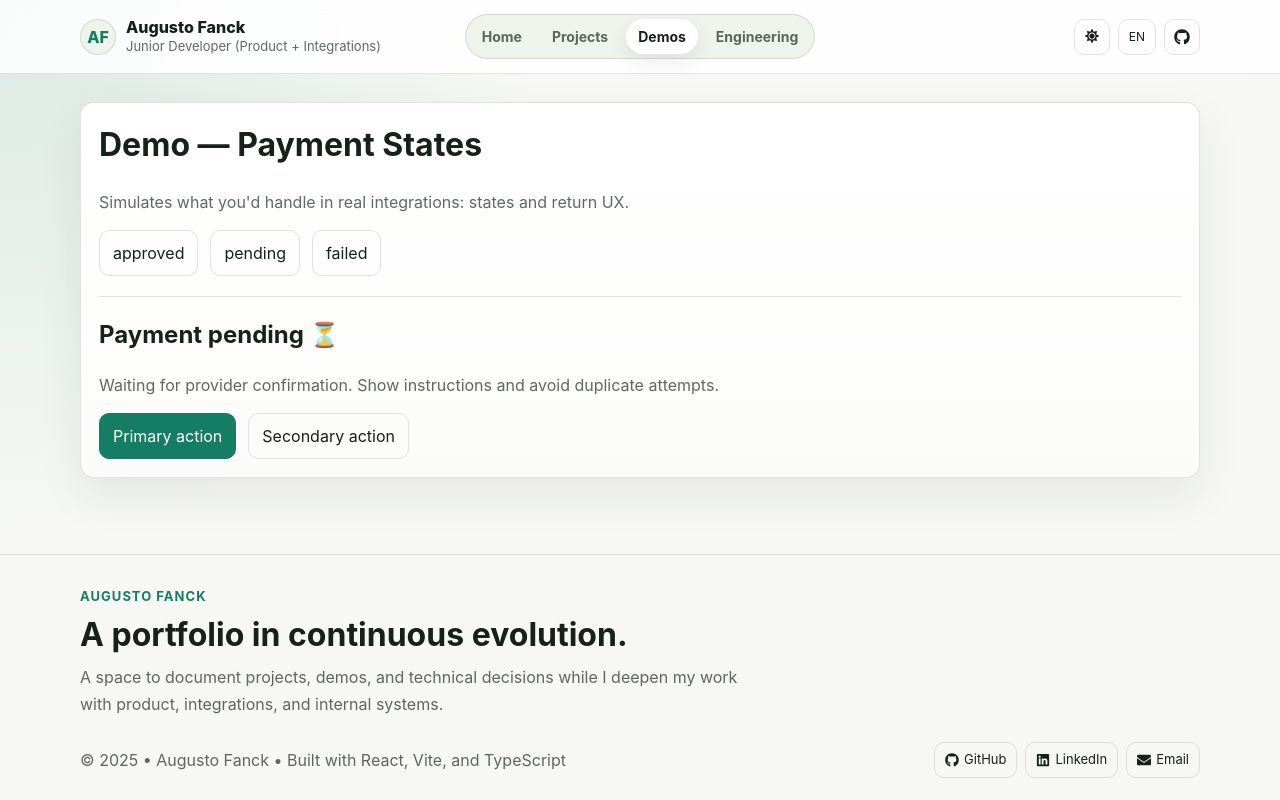
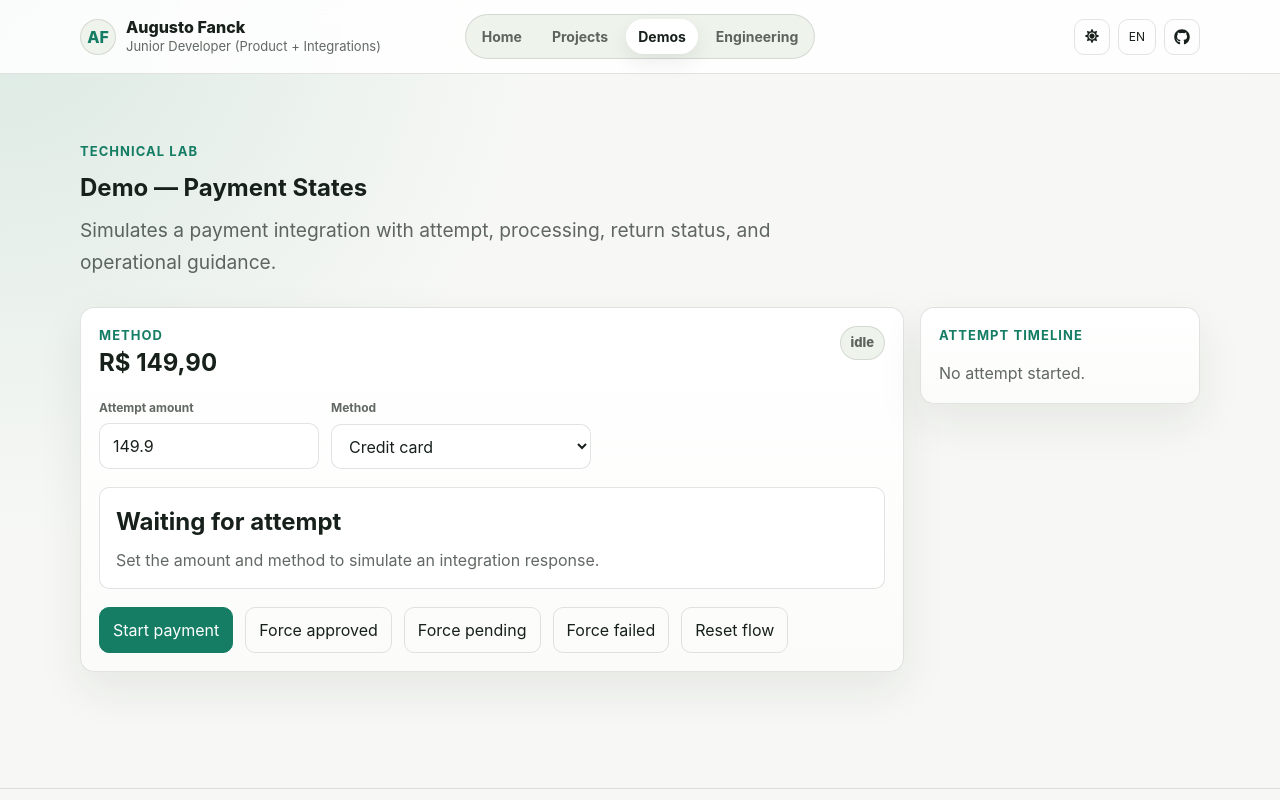
Before and after one commit to augustofanck/portfolio-spa, a React (Vite) app: page /demos/payment-status in a window 1280 px wide. Shown: the top 800 px of the page. Built offline with nearby package versions, Linux system fonts and the light colour scheme.

Commit message:
refactor: new version of PaymentStatusDemo

```diff
--- a/src/index.css
+++ b/src/index.css
@@ -1012,3 +1012,102 @@ hr {
   padding: 6px 10px;
   font-size: 13px;
 }
+
+.payment-form-grid {
+  display: grid;
+  grid-template-columns: minmax(160px, 220px) minmax(180px, 260px);
+  gap: 12px;
+  max-width: 520px;
+}
+
+.payment-form-grid input,
+.payment-form-grid select {
+  width: 100%;
+  min-width: 0;
+}
+
+.payment-form-grid label {
+  display: grid;
+  gap: 6px;
+  min-width: 0;
+}
+
+.payment-form-grid label span {
+  color: var(--muted);
+  font-size: 12px;
+  font-weight: 700;
+}
+
+.payment-actions {
+  display: grid;
+  grid-template-columns: repeat(auto-fit, minmax(150px, 1fr));
+  gap: 10px;
+}
+
+.payment-actions button {
+  width: 100%;
+  min-width: 0;
+  white-space: normal;
+}
+
+.payment-result {
+  display: grid;
+  gap: 8px;
+  border: 1px solid var(--border);
+  border-radius: var(--radius-sm);
+  padding: 16px;
+  background: var(--surface);
+}
+
+.payment-status {
+  display: inline-flex;
+  align-items: center;
+  width: fit-content;
+  min-height: 34px;
+  border: 1px solid var(--border);
+  border-radius: 999px;
+  padding: 6px 10px;
+  font-size: 13px;
+  font-weight: 800;
+  white-space: normal;
+}
+
+.payment-status-idle,
+.payment-status-processing {
+  color: var(--muted);
+  background: var(--pill);
+}
+
+.payment-status-approved {
+  border-color: rgba(20, 125, 100, 0.35);
+  color: var(--accent);
+  background: rgba(20, 125, 100, 0.1);
+}
+
+.payment-status-pending {
+  border-color: rgba(184, 107, 24, 0.35);
+  color: var(--warning);
+  background: rgba(184, 107, 24, 0.1);
+}
+
+.payment-status-failed {
+  border-color: rgba(190, 54, 54, 0.35);
+  color: #be3636;
+  background: rgba(190, 54, 54, 0.1);
+}
+
+.payment-timeline {
+  display: grid;
+  gap: 10px;
+  margin: 12px 0 0;
+  padding-left: 20px;
+  color: var(--muted);
+  line-height: 1.6;
+}
+
+@media (max-width: 560px) {
+  .payment-form-grid,
+  .payment-actions {
+    grid-template-columns: 1fr;
+  }
+}
--- a/src/locales/en/translation.json
+++ b/src/locales/en/translation.json
@@ -170,18 +170,41 @@
     },
     "payment": {
       "title": "Demo — Payment States",
-      "desc": "Simulates what you'd handle in real integrations: states and return UX.",
-      "approvedTitle": "Payment approved ✅",
-      "approvedMsg": "Order confirmed. You can release access/delivery and log the transaction.",
-      "pendingTitle": "Payment pending ⏳",
-      "pendingMsg": "Waiting for provider confirmation. Show instructions and avoid duplicate attempts.",
-      "failedTitle": "Payment failed ❌",
-      "failedMsg": "Explain the reason (when available) and offer a clean retry UX.",
-      "primaryAction": "Primary action",
-      "secondaryAction": "Secondary action",
+      "desc": "Simulates a payment integration with attempt, processing, return status, and operational guidance.",
+      "amountLabel": "Attempt amount",
+      "methodLabel": "Method",
+      "methodCredit": "Credit card",
+      "methodPix": "Pix",
+      "methodBoleto": "Bank slip",
+      "start": "Start payment",
+      "processing": "Processing...",
+      "retry": "New attempt",
+      "reset": "Reset flow",
+      "forceApproved": "Force approved",
+      "forcePending": "Force pending",
+      "forceFailed": "Force failed",
+      "timelineTitle": "Attempt timeline",
+      "emptyTimeline": "No attempt started.",
+      "statusIdle": "idle",
+      "statusProcessing": "processing",
       "statusApproved": "approved",
       "statusPending": "pending",
-      "statusFailed": "failed"
+      "statusFailed": "failed",
+      "approvedTitle": "Payment approved",
+      "approvedMsg": "Order confirmed. The operation can release delivery/access and register the transaction.",
+      "pendingTitle": "Payment pending",
+      "pendingMsg": "Waiting for provider confirmation. Avoid duplicate attempts and guide the user through the next step.",
+      "failedTitle": "Payment failed",
+      "failedMsg": "Explain the reason when available and offer a new attempt without losing context.",
+      "idleTitle": "Waiting for attempt",
+      "idleMsg": "Set the amount and method to simulate an integration response.",
+      "processingTitle": "Sending to provider",
+      "processingMsg": "The interface keeps the user informed while waiting for the operation response.",
+      "eventStarted": "Attempt created",
+      "eventProcessing": "Request sent to provider",
+      "eventApproved": "Approved response received",
+      "eventPending": "Pending response received",
+      "eventFailed": "Failure response received"
     }
   },
 
--- a/src/locales/ptBR/translation.json
+++ b/src/locales/ptBR/translation.json
@@ -172,18 +172,41 @@
     },
     "payment": {
       "title": "Demo — Estados de Pagamento",
-      "desc": "Simula o que você trataria em integrações reais: estados e UX do retorno.",
-      "approvedTitle": "Pagamento aprovado ✅",
-      "approvedMsg": "Pedido confirmado. Você já pode liberar o acesso/entrega e registrar a transação.",
-      "pendingTitle": "Pagamento pendente ⏳",
-      "pendingMsg": "Aguardando confirmação do provedor. Mostre instruções e evite duplicidade de tentativa.",
-      "failedTitle": "Pagamento falhou ❌",
-      "failedMsg": "Informe o motivo (quando houver) e ofereça nova tentativa com UX limpa.",
-      "primaryAction": "Ação principal",
-      "secondaryAction": "Ação secundária",
+      "desc": "Simula uma integração de pagamento com tentativa, processamento, retorno e orientação operacional.",
+      "amountLabel": "Valor da tentativa",
+      "methodLabel": "Método",
+      "methodCredit": "Cartão de crédito",
+      "methodPix": "Pix",
+      "methodBoleto": "Boleto",
+      "start": "Iniciar pagamento",
+      "processing": "Processando...",
+      "retry": "Nova tentativa",
+      "reset": "Limpar fluxo",
+      "forceApproved": "Forçar aprovado",
+      "forcePending": "Forçar pendente",
+      "forceFailed": "Forçar falha",
+      "timelineTitle": "Timeline da tentativa",
+      "emptyTimeline": "Nenhuma tentativa iniciada.",
+      "statusIdle": "aguardando",
+      "statusProcessing": "processando",
       "statusApproved": "aprovado",
       "statusPending": "pendente",
-      "statusFailed": "falhou"
+      "statusFailed": "falhou",
+      "approvedTitle": "Pagamento aprovado",
+      "approvedMsg": "Pedido confirmado. A operação pode liberar entrega/acesso e registrar a transação.",
+      "pendingTitle": "Pagamento pendente",
+      "pendingMsg": "Aguardando confirmação do provedor. Evite duplicidade e oriente o usuário sobre o próximo passo.",
+      "failedTitle": "Pagamento falhou",
+      "failedMsg": "Informe o motivo quando disponível e ofereça uma nova tentativa sem perder o contexto.",
+      "idleTitle": "Aguardando tentativa",
+      "idleMsg": "Configure o valor e o método para simular uma resposta de integração.",
+      "processingTitle": "Enviando para o provedor",
+      "processingMsg": "A interface mantém o usuário informado enquanto aguarda o retorno da operação.",
+      "eventStarted": "Tentativa criada",
+      "eventProcessing": "Requisição enviada ao provedor",
+      "eventApproved": "Retorno aprovado recebido",
+      "eventPending": "Retorno pendente recebido",
+      "eventFailed": "Retorno de falha recebido"
     }
   },
 
--- a/src/pages/demos/PaymentStatusDemo.tsx
+++ b/src/pages/demos/PaymentStatusDemo.tsx
@@ -1,71 +1,224 @@
 import { useMemo, useState } from "react";
 import { useTranslation } from "react-i18next";
 
-type Status = "approved" | "pending" | "failed";
+type Status = "idle" | "processing" | "approved" | "pending" | "failed";
+type Method = "credit" | "pix" | "boleto";
+
+type TimelineEvent = {
+  id: string;
+  label: string;
+};
+
+function formatCurrency(value: number) {
+  return new Intl.NumberFormat("pt-BR", {
+    style: "currency",
+    currency: "BRL",
+  }).format(value);
+}
 
 export default function PaymentStatusDemo() {
   const { t } = useTranslation();
-  const [status, setStatus] = useState<Status>("pending");
 
-  const copy = useMemo(() => {
+  const [amount, setAmount] = useState(149.9);
+  const [method, setMethod] = useState<Method>("credit");
+  const [status, setStatus] = useState<Status>("idle");
+  const [timeline, setTimeline] = useState<TimelineEvent[]>([]);
+
+  const statusCopy = useMemo(() => {
     return {
+      idle: {
+        title: t("demo.payment.idleTitle"),
+        msg: t("demo.payment.idleMsg"),
+        label: t("demo.payment.statusIdle"),
+      },
+      processing: {
+        title: t("demo.payment.processingTitle"),
+        msg: t("demo.payment.processingMsg"),
+        label: t("demo.payment.statusProcessing"),
+      },
       approved: {
         title: t("demo.payment.approvedTitle"),
         msg: t("demo.payment.approvedMsg"),
+        label: t("demo.payment.statusApproved"),
       },
       pending: {
         title: t("demo.payment.pendingTitle"),
         msg: t("demo.payment.pendingMsg"),
+        label: t("demo.payment.statusPending"),
       },
       failed: {
         title: t("demo.payment.failedTitle"),
         msg: t("demo.payment.failedMsg"),
+        label: t("demo.payment.statusFailed"),
       },
-    } satisfies Record<Status, { title: string; msg: string }>;
+    } satisfies Record<Status, { title: string; msg: string; label: string }>;
   }, [t]);
 
+  function addEvent(label: string) {
+    setTimeline((current) => [
+      ...current,
+      {
+        id: crypto.randomUUID(),
+        label,
+      },
+    ]);
+  }
+
+  function startPayment(forcedStatus?: Exclude<Status, "idle" | "processing">) {
+    setStatus("processing");
+    setTimeline([
+      {
+        id: crypto.randomUUID(),
+        label: t("demo.payment.eventStarted"),
+      },
+      {
+        id: crypto.randomUUID(),
+        label: t("demo.payment.eventProcessing"),
+      },
+    ]);
+
+    window.setTimeout(() => {
+      const finalStatus =
+        forcedStatus ??
+        (["approved", "pending", "failed"][
+          Math.floor(Math.random() * 3)
+        ] as Exclude<Status, "idle" | "processing">);
+
+      setStatus(finalStatus);
+
+      const eventKey = {
+        approved: "demo.payment.eventApproved",
+        pending: "demo.payment.eventPending",
+        failed: "demo.payment.eventFailed",
+      }[finalStatus];
+
+      addEvent(t(eventKey));
+    }, 700);
+  }
+
+  function reset() {
+    setStatus("idle");
+    setTimeline([]);
+  }
+
   return (
-    <div className="card">
-      <h1 style={{ marginTop: 0 }}>{t("demo.payment.title")}</h1>
-      <p className="muted">{t("demo.payment.desc")}</p>
+    <div className="demo-detail">
+      <section className="section-header">
+        <p className="eyebrow">{t("demosPage.eyebrow")}</p>
+        <h1 style={{ margin: 0 }}>{t("demo.payment.title")}</h1>
+        <p className="muted lede" style={{ margin: 0 }}>
+          {t("demo.payment.desc")}
+        </p>
+      </section>
+
+      <section className="demo-workspace">
+        <div className="card demo-panel">
+          <div className="demo-panel-header">
+            <div>
+              <p className="eyebrow">{t("demo.payment.methodLabel")}</p>
+              <h2 style={{ margin: 0 }}>{formatCurrency(amount)}</h2>
+            </div>
+
+            <span className={`payment-status payment-status-${status}`}>
+              {statusCopy[status].label}
+            </span>
+          </div>
+
+          <div className="payment-form-grid">
+            <label>
+              <span>{t("demo.payment.amountLabel")}</span>
+              <input
+                type="number"
+                min={1}
+                step="0.01"
+                value={amount}
+                onChange={(event) => setAmount(Number(event.target.value))}
+              />
+            </label>
+
+            <label>
+              <span>{t("demo.payment.methodLabel")}</span>
+              <select
+                value={method}
+                onChange={(event) => setMethod(event.target.value as Method)}
+              >
+                <option value="credit">{t("demo.payment.methodCredit")}</option>
+                <option value="pix">{t("demo.payment.methodPix")}</option>
+                <option value="boleto">{t("demo.payment.methodBoleto")}</option>
+              </select>
+            </label>
+          </div>
+
+          <div className="payment-result">
+            <h2 style={{ margin: 0 }}>{statusCopy[status].title}</h2>
+            <p className="muted" style={{ margin: 0 }}>
+              {statusCopy[status].msg}
+            </p>
+          </div>
 
           <div className="row">
             <button
               type="button"
-          onClick={() => setStatus("approved")}
-          className="ghost"
+              className="primary"
+              disabled={status === "processing"}
+              onClick={() => startPayment()}
             >
-          {t("demo.payment.statusApproved")}
+              {status === "processing"
+                ? t("demo.payment.processing")
+                : t("demo.payment.start")}
             </button>
+
             <button
               type="button"
-          onClick={() => setStatus("pending")}
               className="ghost"
+              disabled={status === "processing"}
+              onClick={() => startPayment("approved")}
             >
-          {t("demo.payment.statusPending")}
+              {t("demo.payment.forceApproved")}
             </button>
+
             <button
               type="button"
-          onClick={() => setStatus("failed")}
               className="ghost"
+              disabled={status === "processing"}
+              onClick={() => startPayment("pending")}
             >
-          {t("demo.payment.statusFailed")}
+              {t("demo.payment.forcePending")}
             </button>
-      </div>
 
-      <hr />
+            <button
+              type="button"
+              className="ghost"
+              disabled={status === "processing"}
+              onClick={() => startPayment("failed")}
+            >
+              {t("demo.payment.forceFailed")}
+            </button>
 
-      <h2 style={{ marginTop: 0 }}>{copy[status].title}</h2>
-      <p className="muted">{copy[status].msg}</p>
-
-      <div className="row" style={{ marginTop: 12 }}>
-        <button type="button" className="primary">
-          {t("demo.payment.primaryAction")}
-        </button>
-        <button type="button" className="ghost">
-          {t("demo.payment.secondaryAction")}
+            <button type="button" className="ghost" onClick={reset}>
+              {status === "idle"
+                ? t("demo.payment.reset")
+                : t("demo.payment.retry")}
             </button>
           </div>
         </div>
+
+        <aside className="card demo-summary">
+          <p className="eyebrow">{t("demo.payment.timelineTitle")}</p>
+
+          {timeline.length > 0 ? (
+            <ol className="payment-timeline">
+              {timeline.map((event) => (
+                <li key={event.id}>{event.label}</li>
+              ))}
+            </ol>
+          ) : (
+            <p className="muted" style={{ marginBottom: 0 }}>
+              {t("demo.payment.emptyTimeline")}
+            </p>
+          )}
+        </aside>
+      </section>
+    </div>
   );
 }
```
Lines whose indentation alone changed are shown as unchanged.
